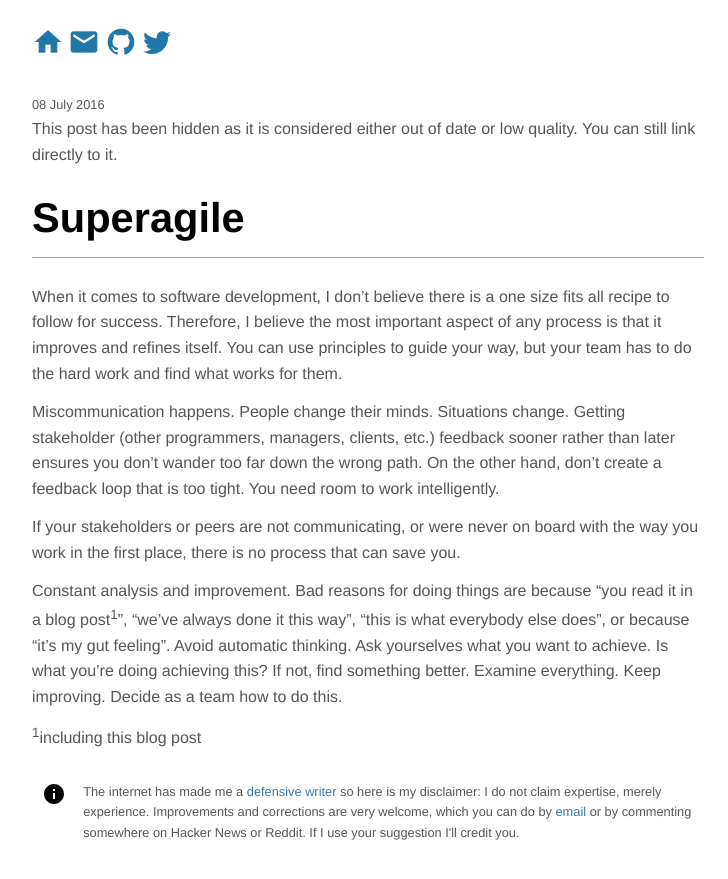
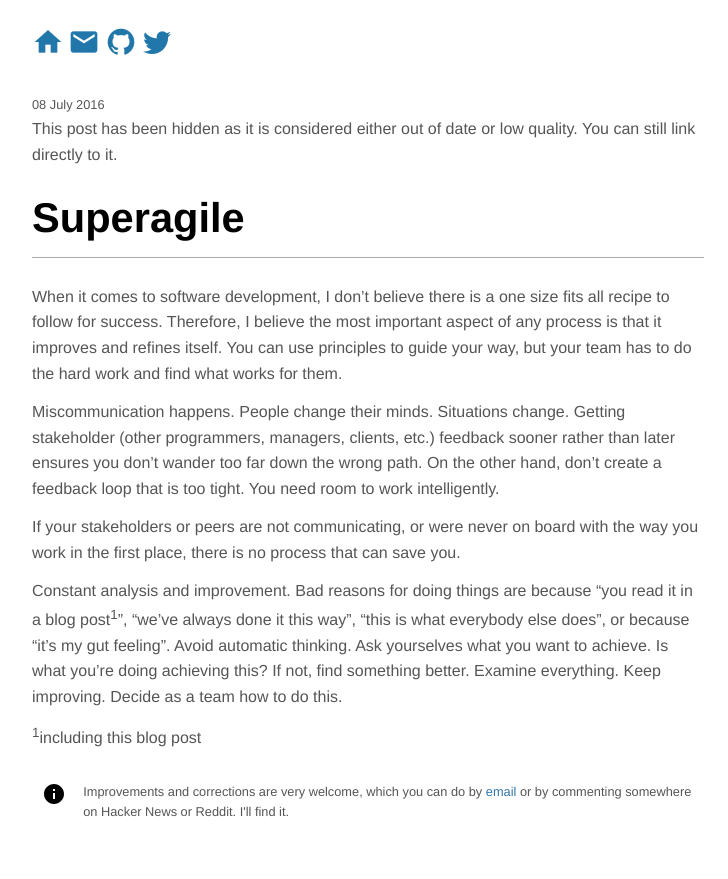
Before and after one commit to KMahoney/kmahoney.github.io, a Jekyll site: the page built from _posts/2016-07-08-superagile.markdown, in a window 1280 px wide. Shown: the top 879 px of the page, without its empty margins (272-1000 px from the left). Built offline with Jekyll 4.4.1, drawn with Linux system fonts in a browser that asks for light colours.

Commit message:
slim down disclaimer

```diff
--- a/_layouts/article.html
+++ b/_layouts/article.html
@@ -13,10 +13,9 @@ layout: base
   </div>
   <aside class="disclaimer">
     <p>
-      The internet has made me a <a href="https://pchiusano.github.io/2014-10-11/defensive-writing.html">defensive writer</a>
-      so here is my disclaimer: I do not claim expertise, merely experience. Improvements and corrections are very welcome,
-      which you can do by <a href="mailto:kevin@kevinmahoney.co.uk">email</a> or by commenting somewhere on Hacker News or Reddit.
-      If I use your suggestion I'll credit you.
+      Improvements and corrections are very welcome, which you can do
+      by <a href="mailto:kevin@kevinmahoney.co.uk">email</a> or by
+      commenting somewhere on Hacker News or Reddit. I'll find it.
     </p>
   </aside>
 </article>
```
